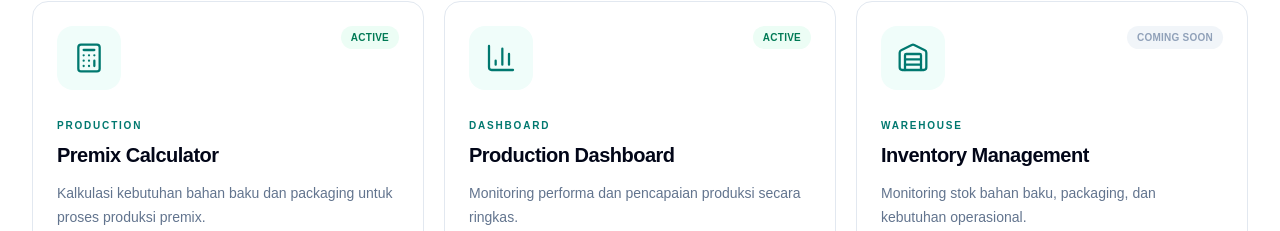
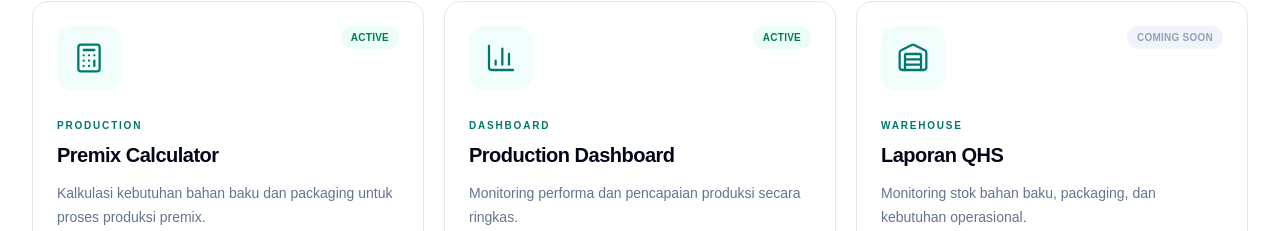
Before and after one commit to bandaralim23good/Website-Profil-CK-1, a Next.js app: page /apps in a window 1280 px wide. Shown: the part 1250-1481 px from the top of the page. Built offline with nearby package versions, Linux system fonts and the light colour scheme.

Commit message:
update penambahan data baru

```diff
--- a/app/apps/page.tsx
+++ b/app/apps/page.tsx
@@ -52,11 +52,11 @@ const applications: Application[] = [
     active: true,
   },
   {
-    name: "Inventory Management",
+    name: "Laporan QHS",
     description:
       "Monitoring stok bahan baku, packaging, dan kebutuhan operasional.",
     category: "Warehouse",
-    href: "#",
+    href: "https://laporan-direktorat.vercel.app/",
     icon: Warehouse,
     active: false,
   },
```
